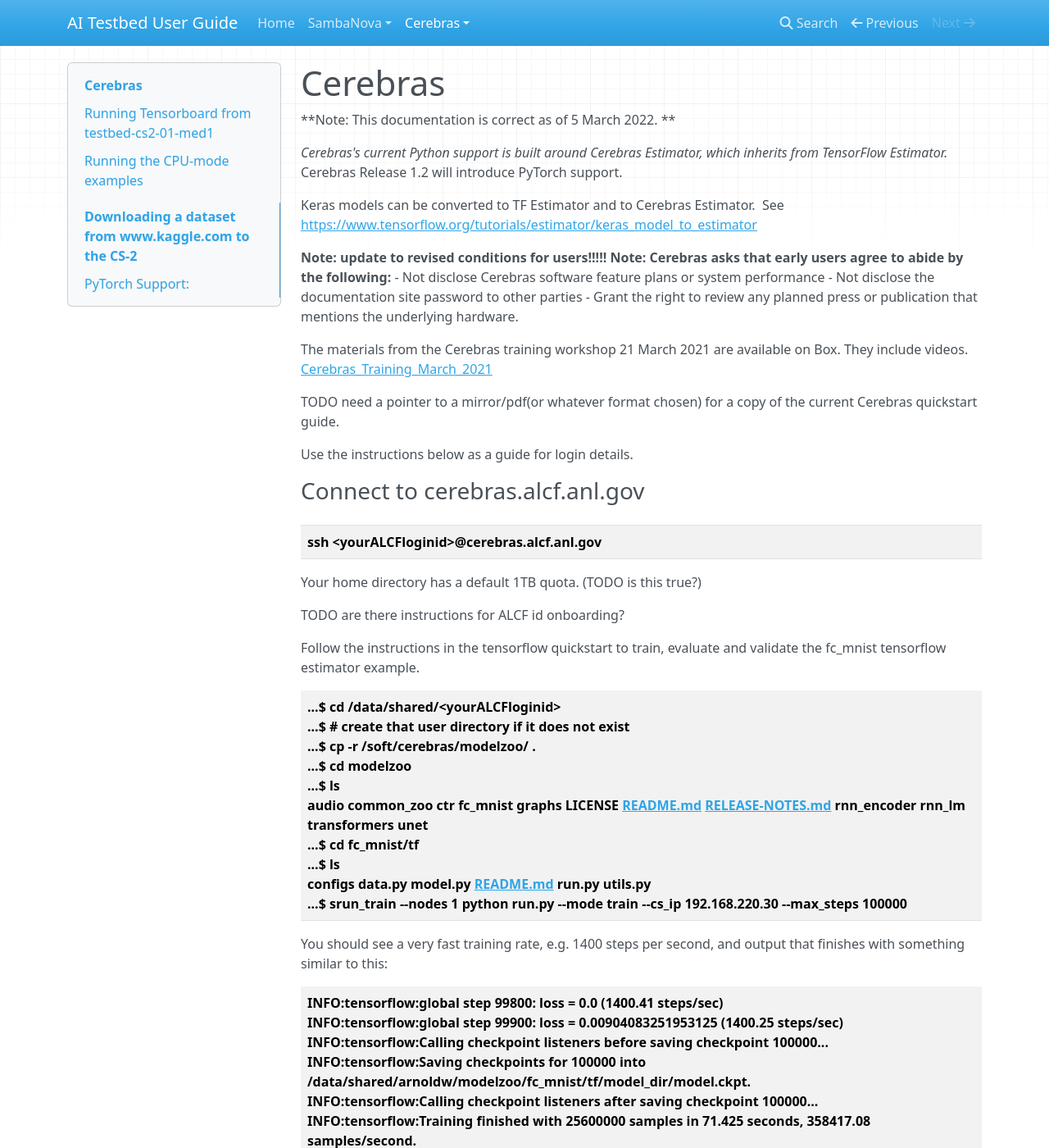
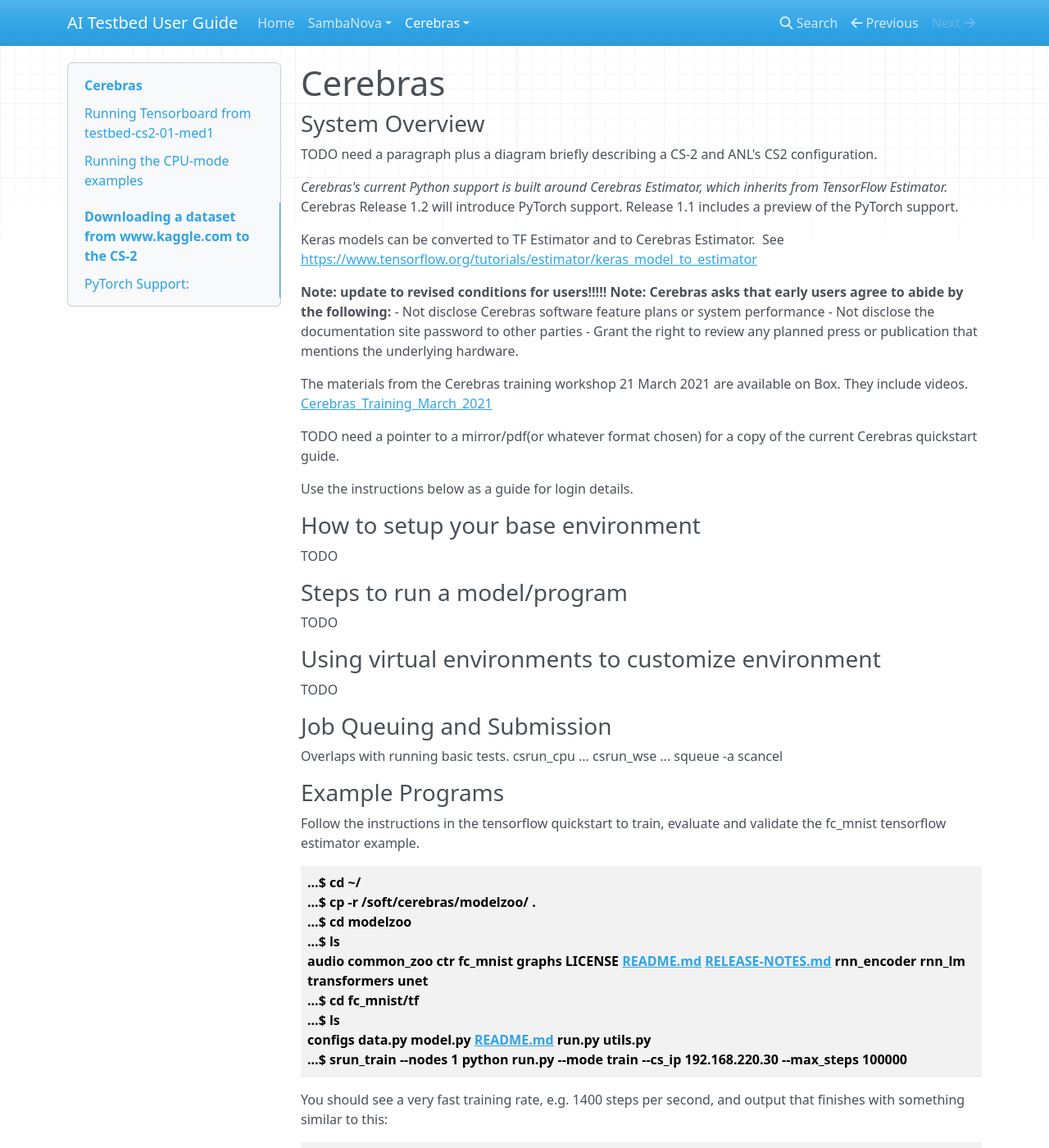
Before and after one commit to argonne-lcf/ai-testbed-userdocs, an MkDocs documentation site: the page built from docs/cerebras/cerebras.md, in a window 1280 px wide and 1400 px high. Shown: the whole window at 82% size. Built offline with MkDocs 1.6.1, drawn with Linux system fonts in a browser that asks for light colours; nearby versions of some CDN libraries; some of the changed text lies outside the part shown.

Commit message:
incremental save

```diff
--- a/docs/cerebras/cerebras.md
+++ b/docs/cerebras/cerebras.md
@@ -1,10 +1,11 @@
 Cerebras
 ========
 
-**Note: This documentation is correct as of 5 March 2022. **
+### System Overview
+TODO need a paragraph plus a diagram briefly describing a CS-2 and ANL's CS2 configuration.
 
 *Cerebras's current Python support is built around Cerebras Estimator, which inherits from TensorFlow Estimator.*
-Cerebras Release 1.2 will introduce PyTorch support.
+Cerebras Release 1.2 will introduce PyTorch support. Release 1.1 includes a preview of the PyTorch support.
 
 Keras models can be converted to TF Estimator and to Cerebras Estimator.  See <https://www.tensorflow.org/tutorials/estimator/keras_model_to_estimator>
 
@@ -20,22 +21,27 @@
 
 Use the instructions below as a guide for login details.
 
-### Connect to cerebras.alcf.anl.gov
-|                                                                                  |
-|----------------------------------------------------------------------------------|
-| **ssh &lt;yourALCFloginid&gt;@cerebras.alcf.anl.gov** |
+### How to setup your base environment
+TODO
+### Steps to run a model/program
+TODO
+### Using virtual environments to customize environment
+TODO
+### Job Queuing and Submission
+Overlaps with running basic tests.
+csrun_cpu ...
+csrun_wse ...
+squeue -a
+scancel <jobid>
 
-Your home directory has a default 1TB quota.  (TODO is this true?)
 
-TODO are there instructions for ALCF id onboarding?
-
+### Example Programs
 Follow the instructions in the tensorflow quickstart to train, evaluate and validate the fc\_mnist tensorflow estimator example.
 
 <table>
 <tbody>
 <tr class="odd">
-<td><strong>...$ cd /data/shared/&lt;yourALCFloginid&gt;<br />
-...$ # create that user directory if it does not exist<br />
+<td><strong>...$ cd ~/<br />
 ...$ cp -r /soft/cerebras/modelzoo/ .<br />
 ...$ cd modelzoo<br />
 ...$ ls<br />
@@ -77,6 +83,26 @@
 </tbody>
 </table>
 The training will reuse an existing compilation if no changes were made that force a recompile.
+
+### Performance Tools (Covers how to profile and get performance data)
+TODO
+### Best Practices and FAQs ( We can link here to the vendor docs as well)
+TODO
+### Tunneling and  forwarding ports
+TODO
+### System and Storage Policies
+TODO
+
+
+### Connect to cerebras.alcf.anl.gov
+|                                                                                  |
+|----------------------------------------------------------------------------------|
+| **ssh &lt;yourALCFloginid&gt;@cerebras.alcf.anl.gov** |
+
+Your home directory has a default 1TB quota.  (TODO is this true?)
+
+TODO are there instructions for ALCF id onboarding?
+
 
 
 Running Tensorboard from testbed-cs2-01-med1
```
